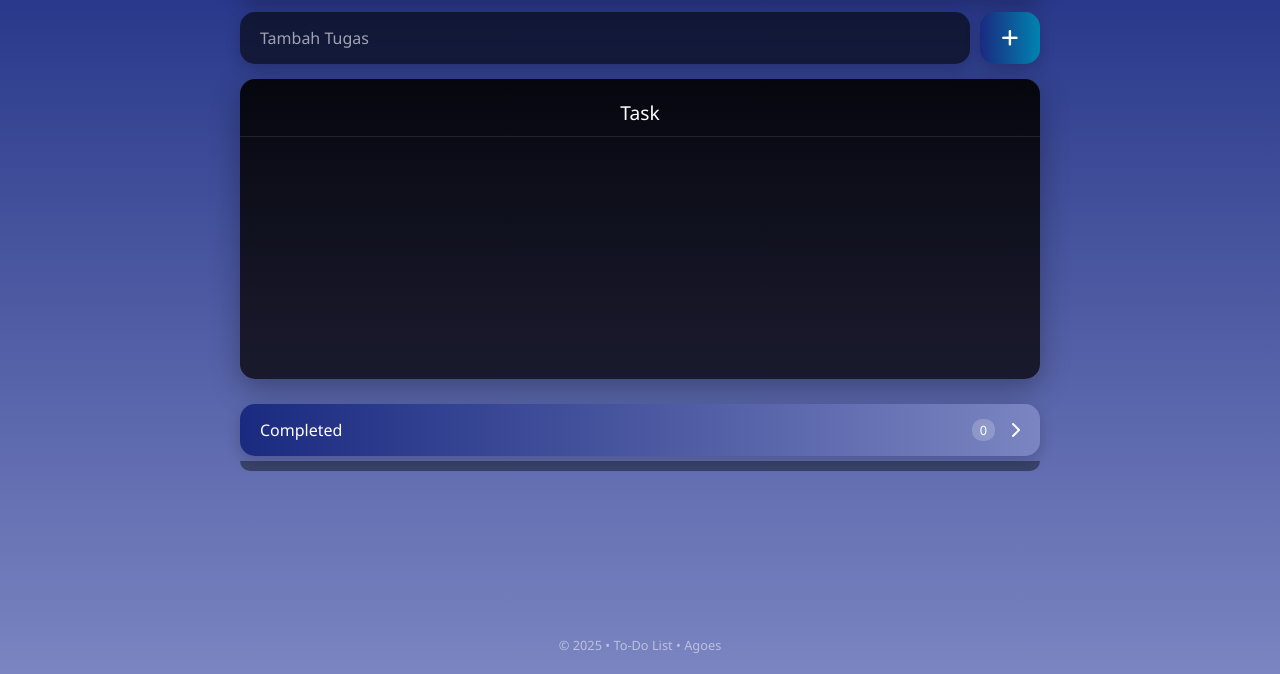
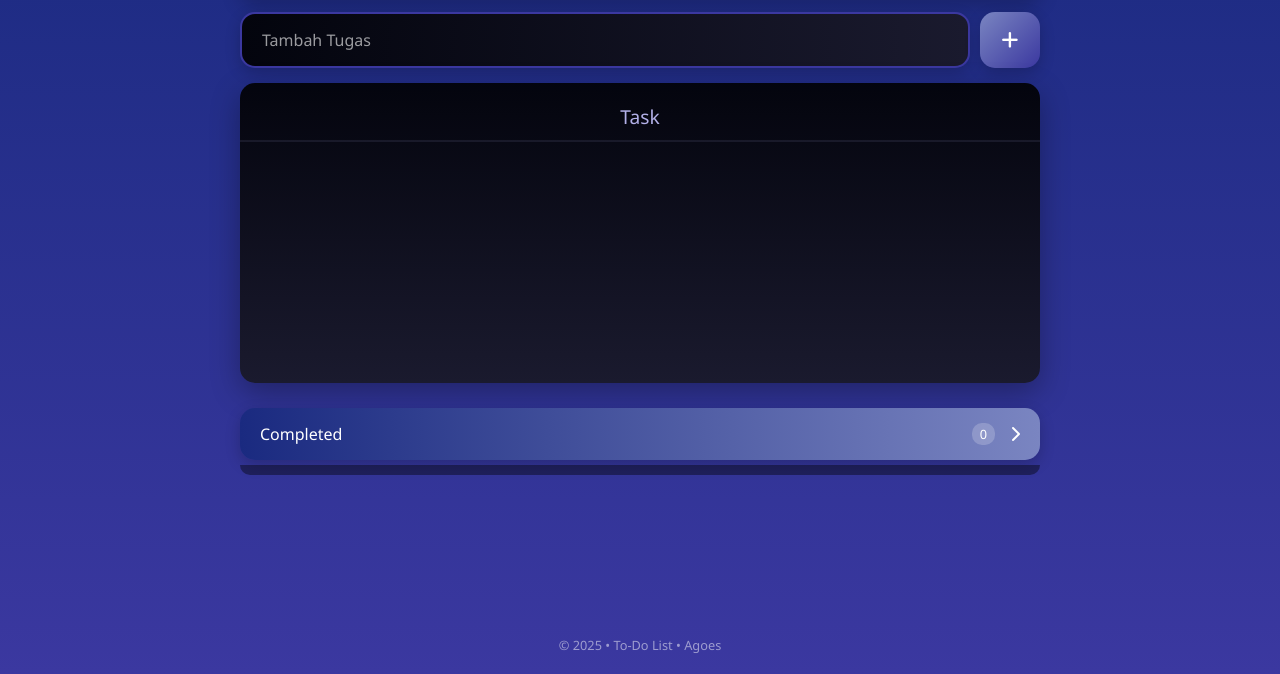
Before and after one commit to aristokragus/Tugas-To-Do-List, a plain HTML site: page index.html in a window 1280 px wide. Shown: the part 126-800 px from the top of the page. Drawn offline with Linux system fonts and the light colour scheme.

Commit message:
memperbaiki warna

```diff
--- a/style.css
+++ b/style.css
@@ -10,8 +10,7 @@ body {
     display: flex;
     justify-content: center;
     align-items: flex-start;
-
-    background: linear-gradient(180deg, #1A2A80 0%, #7A85C1 100%);
+    background: linear-gradient(180deg, #1A2A80 0%, #3B38A0 100%);
     min-height: 100vh;
 }
 
@@ -44,12 +43,15 @@ body {
     flex-grow: 1;
     padding: 15px 20px;
     border-radius: 15px;
-    border: none;
-    background: rgba(0,0,0,0.6);
+    border: 2px solid #3B38A0;
+    background: linear-gradient(to right, #000000e6, #1a1a2e);
     color: white;
     font-size: 1rem;
     outline: none;
     box-shadow: 0 5px 15px rgba(0,0,0,0.2);
+}
+#taskInput:focus {
+    border-color: #B2B0E8;
 }
 #taskInput::placeholder {color: rgba(255, 255, 255, 0.6);}
 
@@ -57,7 +59,7 @@ body {
     width: 60px;
     border: none;
     border-radius: 15px;
-    background: linear-gradient(to right, #1A2A80, #0083b0);
+    background: linear-gradient(135deg, #7A85C1, #3B38A0);
     color: white;
     font-size: 1.2rem;
     cursor: pointer;
@@ -78,14 +80,15 @@ body {
     min-height: 300px;
     box-shadow: 0 10px 30px rgba(0,0,0,0.3);
     overflow: hidden;
+
 }
 
 .title-section {
-    color: white;
+    color: #B2B0E8;;
     text-align: center;
     padding: 10px;
     font-size: 1.2rem;
-    border-bottom: 1px solid rgba(255,255,255,0.1);
+    border-bottom: 2px solid rgba(178, 176, 232, 0.1);
     margin-bottom: 5px;
 }
 
@@ -96,7 +99,7 @@ li {
     align-items: center;
     justify-content: space-between;
     padding: 12px 0;
-    border-bottom: 1px solid rgba(255, 255, 255, 0.15);
+    border-bottom: 1px solid rgba(178, 176, 232, 0.2);
     color: white;
     transition: all 0.3s ease;
 }
```
